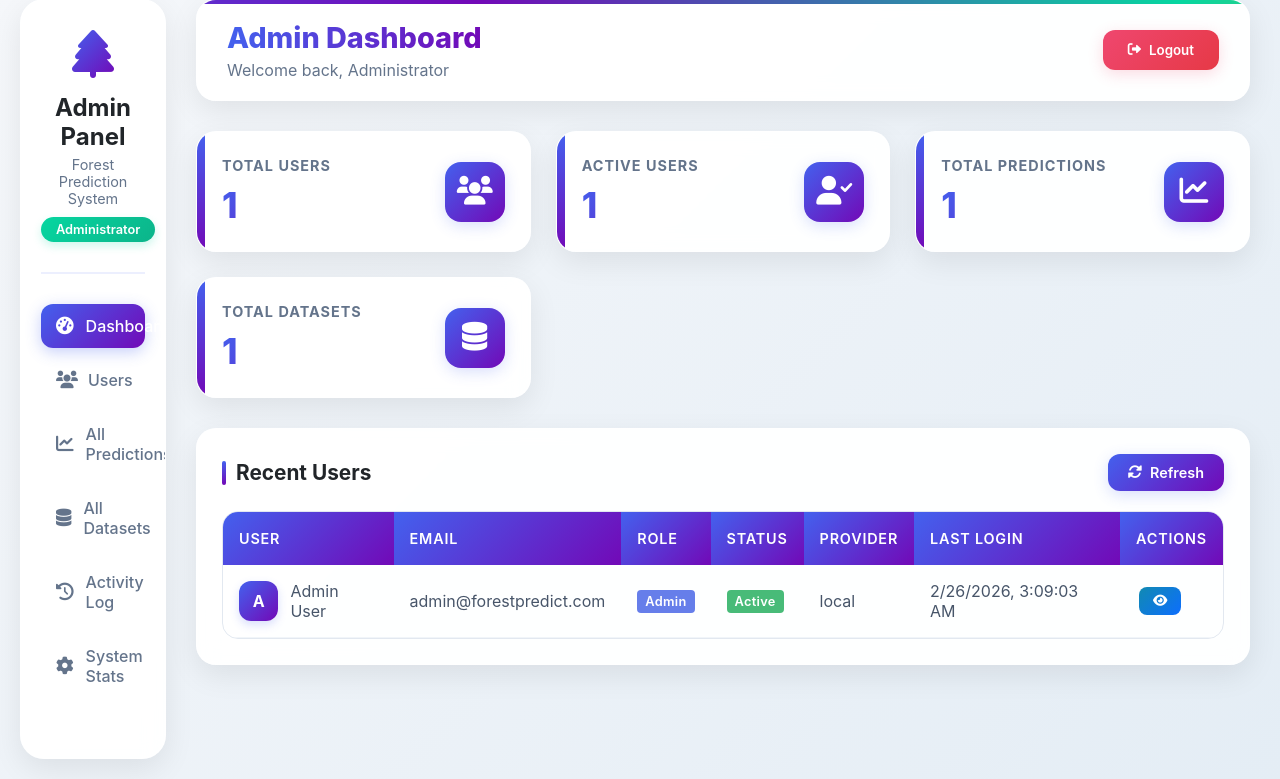
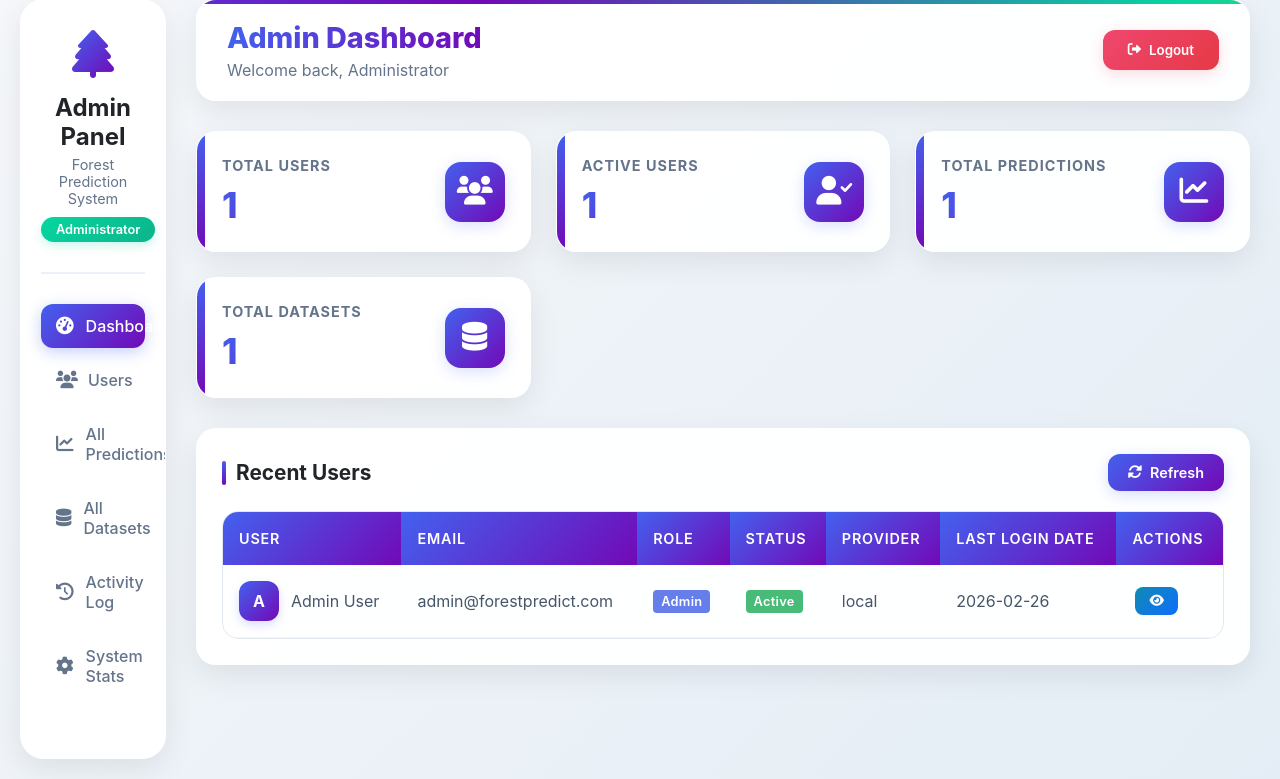
Before and after one commit to atcdeep/Forest-Prediction, a Flask app: page /admin-dashboard in a window 1280 px wide. Shown: the part 21-800 px from the top of the page. Run offline with Flask 3, Linux system fonts and the light colour scheme; the visitor is signed in with stand-in values (Sample User, id 1); data comes from the database, SQL or seed files in the repository; tables that the repository leaves empty hold one stand-in row (values such as "Sample post").

Commit message:
Update admin_dashboard.html

```diff
--- a/templates/auth/admin_dashboard.html
+++ b/templates/auth/admin_dashboard.html
@@ -1398,6 +1398,30 @@
         let allPredictions = [];
         let allDatasets = [];
 
+        // Helper function to format date only (no time)
+        function formatDateOnly(dateString) {
+            if (!dateString) return 'N/A';
+
+            try {
+                const date = new Date(dateString);
+
+                // Check if date is valid
+                if (isNaN(date.getTime())) {
+                    return 'Invalid Date';
+                }
+
+                // Format: YYYY-MM-DD only (no time)
+                const year = date.getFullYear();
+                const month = String(date.getMonth() + 1).padStart(2, '0');
+                const day = String(date.getDate()).padStart(2, '0');
+
+                return `${year}-${month}-${day}`;
+            } catch (e) {
+                console.error('Date formatting error:', e);
+                return 'Invalid Date';
+            }
+        }
+
         // Check admin session
         async function checkAdminSession() {
             try {
@@ -1672,7 +1696,6 @@
             `;
 
             predictions.forEach(pred => {
-                const date = pred.prediction_date ? new Date(pred.prediction_date) : new Date();
                 const accuracyPercent = pred.accuracy ? (pred.accuracy * 100).toFixed(2) : 'N/A';
                 const accuracyColor = pred.accuracy > 0.7 ? '#48bb78' : (pred.accuracy > 0.5 ? '#fbbf24' : '#f56565');
                 const userName = pred.user_name || 'Unknown User';
@@ -1706,7 +1729,7 @@
                                 ${pred.prediction_type || 'standard'}
                             </span>
                         </td>
-                        <td>${date.toLocaleString()}</td>
+                        <td>${formatDateOnly(pred.prediction_date)}</td>
                         <td>
                             <button class="action-btn view" onclick="viewUserDetails(${pred.user_id})" title="View User">
                                 <i class="fas fa-user"></i>
@@ -1773,7 +1796,7 @@
                             <th>Columns</th>
                             <th>Type</th>
                             <th>Primary</th>
-                            <th>Uploaded</th>
+                            <th>Uploaded Date</th>
                             <th>Description</th>
                             <th>Actions</th>
                         </tr>
@@ -1782,7 +1805,6 @@
             `;
 
             datasets.forEach(ds => {
-                const date = ds.uploaded_date ? new Date(ds.uploaded_date) : new Date();
                 const userName = ds.user_name || 'Unknown User';
                 const userEmail = ds.user_email || 'No email';
                 const userInitial = userName.charAt(0).toUpperCase();
@@ -1808,7 +1830,7 @@
                             </span>
                         </td>
                         <td>${ds.is_primary ? '✅' : '❌'}</td>
-                        <td>${date.toLocaleDateString()}</td>
+                        <td>${formatDateOnly(ds.uploaded_date)}</td>
                         <td>${ds.description || 'N/A'}</td>
                         <td>
                             <button class="action-btn view" onclick="viewDataset('${ds.name}', ${ds.user_id})" title="View Dataset">
@@ -2039,7 +2061,7 @@
                             <th>Role</th>
                             <th>Status</th>
                             <th>Provider</th>
-                            <th>Last Login</th>
+                            <th>Last Login Date</th>
                             <th>Actions</th>
                         </tr>
                     </thead>
@@ -2068,7 +2090,7 @@
                             </span>
                         </td>
                         <td>${user.provider || 'local'}</td>
-                        <td>${user.last_login ? new Date(user.last_login).toLocaleString() : 'Never'}</td>
+                        <td>${formatDateOnly(user.last_login)}</td>
                         <td>
                             <button class="action-btn view" onclick="viewUserActivity(${user.id})" title="View Activity">
                                 <i class="fas fa-eye"></i>
@@ -2118,8 +2140,8 @@
                             <th>Role</th>
                             <th>Status</th>
                             <th>Provider</th>
-                            <th>Last Login</th>
-                            <th>Created</th>
+                            <th>Last Login Date</th>
+                            <th>Created Date</th>
                             <th>Activities</th>
                             <th>Actions</th>
                         </tr>
@@ -2149,8 +2171,8 @@
                             </span>
                         </td>
                         <td>${user.provider || 'local'}</td>
-                        <td>${user.last_login ? new Date(user.last_login).toLocaleString() : 'Never'}</td>
-                        <td>${user.created_at ? new Date(user.created_at).toLocaleDateString() : 'N/A'}</td>
+                        <td>${formatDateOnly(user.last_login)}</td>
+                        <td>${formatDateOnly(user.created_at)}</td>
                         <td>${user.activity_count || 0}</td>
                         <td>
                             <button class="action-btn view" onclick="viewUserActivity(${user.id})" title="View Activity">
@@ -2229,11 +2251,10 @@
             } else {
                 modalContent.innerHTML = activities.map(activity => `
                     <div class="activity-item">
-                        <div class="activity-time">${new Date(activity.created_at).toLocaleString()}</div>
+                        <div class="activity-time">${formatDateOnly(activity.created_at)}</div>
                         <div class="activity-desc">
                             <strong>${activity.activity_type}:</strong> ${activity.description}
                         </div>
-                        <div class="activity-time">IP: ${activity.ip_address || 'N/A'}</div>
                     </div>
                 `).join('');
             }
@@ -2380,8 +2401,7 @@
                             <th>User</th>
                             <th>Activity Type</th>
                             <th>Description</th>
-                            <th>Time</th>
-                            <th>IP Address</th>
+                            <th>Date</th>
                         </tr>
                     </thead>
                     <tbody>
@@ -2406,8 +2426,7 @@
                             </span>
                         </td>
                         <td>${activity.description}</td>
-                        <td>${new Date(activity.created_at).toLocaleString()}</td>
-                        <td>${activity.ip_address || 'N/A'}</td>
+                        <td>${formatDateOnly(activity.created_at)}</td>
                     </tr>
                 `;
             });
@@ -2499,7 +2518,7 @@
                     p.predicted_value || 'N/A',
                     p.accuracy ? (p.accuracy * 100).toFixed(2) + '%' : 'N/A',
                     p.prediction_type || 'standard',
-                    p.prediction_date ? new Date(p.prediction_date).toLocaleString() : 'N/A'
+                    formatDateOnly(p.prediction_date)
                 ])
             ].map(row => row.join(',')).join('\n');
 
```
